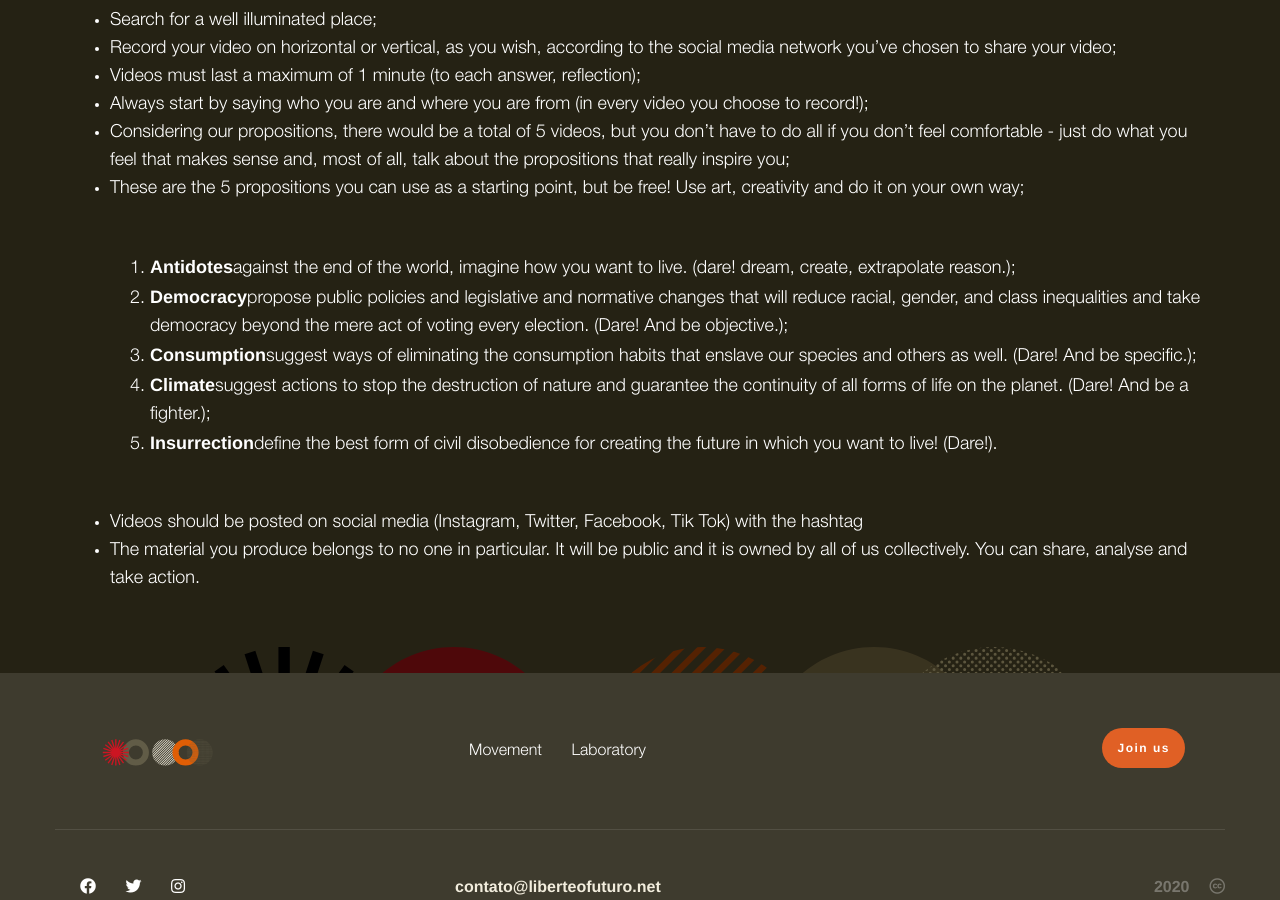
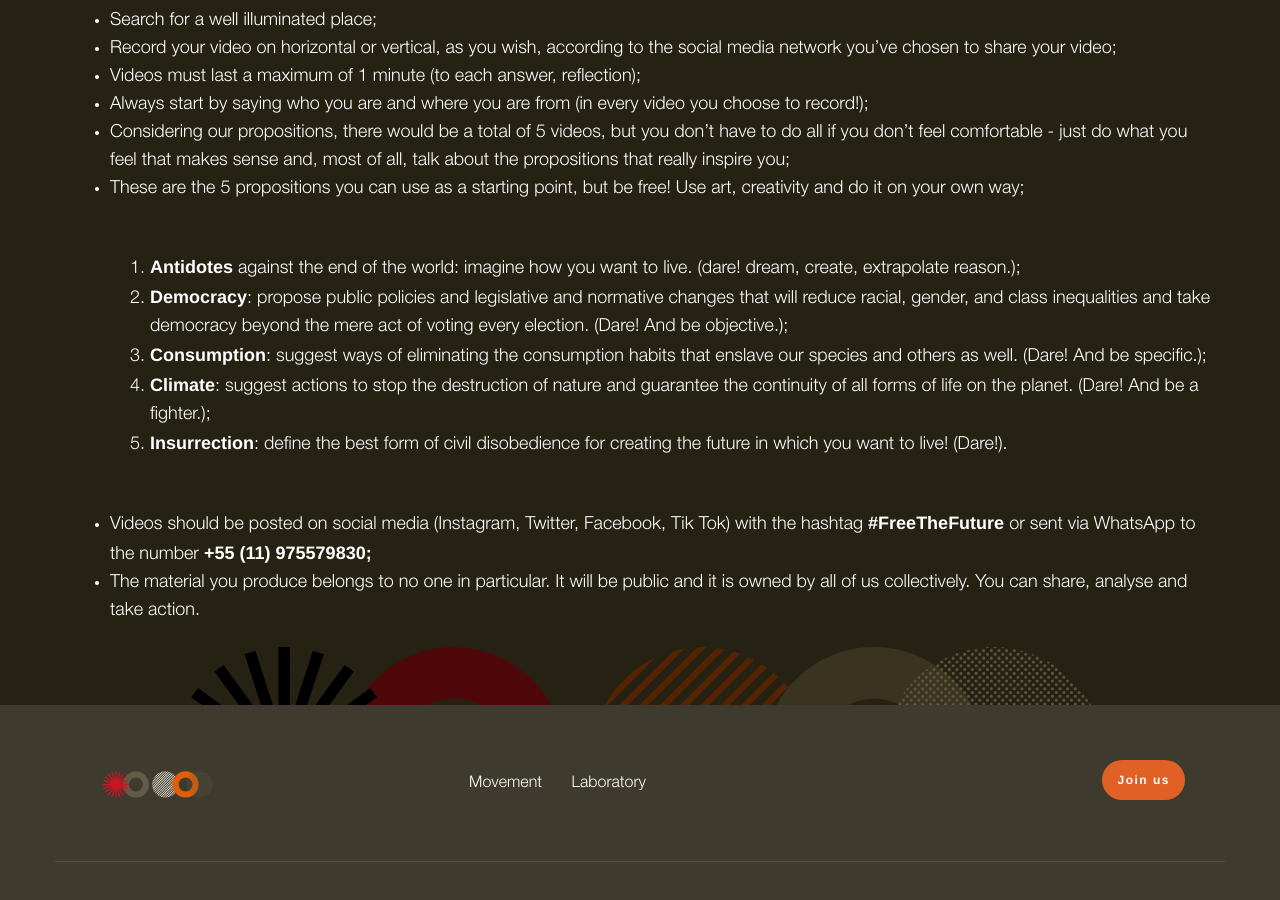
Before and after one commit to associacaosilo/liberteofuturo-site, a Jekyll site: the page built from _pages/participe-en.md, in a window 1280 px wide and 900 px high, scrolled down 589 px. Built offline with Jekyll 4.4.1, drawn with Linux system fonts in a browser that asks for light colours; nearby versions of some CDN libraries.

Commit message:
Update participe-en.md

```diff
--- a/_pages/participe-en.md
+++ b/_pages/participe-en.md
@@ -49,13 +49,13 @@ item3: Videos must last a maximum of 1 minute (to each answer, reflection);
 item4: Always start by saying who you are and where you are from (in every video you choose to record!);
 item5: Considering our propositions, there would be a total of 5 videos, but you don’t have to do all if you don’t feel comfortable - just do what you feel that makes sense and, most of all, talk about the propositions that really inspire you;
 item6: These are the 5 propositions you can use as a starting point, but be free! Use art, creativity and do it on your own way;
-item7: Videos should be posted on social media (Instagram, Twitter, Facebook, Tik Tok) with the hashtag #FreeTheFuture or sent via WhatsApp to the number +55 (11) 975579830;
+item7: "Videos should be posted on social media (Instagram, Twitter, Facebook, Tik Tok) with the hashtag <strong>#FreeTheFuture</strong> or sent via WhatsApp to the number <strong>+55 (11) 975579830;</strong>"
 item8: The material you produce belongs to no one in particular. It will be public and it is owned by all of us collectively. You can share, analyse and take action.
 
-frase1: against the end of the world, imagine how you want to live. (dare! dream, create, extrapolate reason.);
-frase2: propose public policies and legislative and normative changes that will reduce racial, gender, and class inequalities and take democracy beyond the mere act of voting every election. (Dare! And be objective.);
-frase3: suggest ways of eliminating the consumption habits that enslave our species and others as well. (Dare! And be specific.);
-frase4: suggest actions to stop the destruction of nature and guarantee the continuity of all forms of life on the planet. (Dare! And be a fighter.);
-frase5: define the best form of civil disobedience for creating the future in which you want to live! (Dare!).
+frase1: " against the end of the world: imagine how you want to live. (dare! dream, create, extrapolate reason.);"
+frase2: ": propose public policies and legislative and normative changes that will reduce racial, gender, and class inequalities and take democracy beyond the mere act of voting every election. (Dare! And be objective.);"
+frase3: ": suggest ways of eliminating the consumption habits that enslave our species and others as well. (Dare! And be specific.);"
+frase4: ": suggest actions to stop the destruction of nature and guarantee the continuity of all forms of life on the planet. (Dare! And be a fighter.);"
+frase5: ": define the best form of civil disobedience for creating the future in which you want to live! (Dare!)."
 
 ---
```
